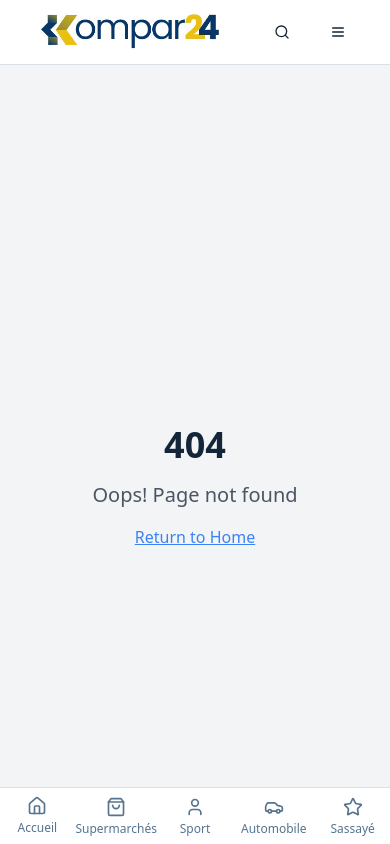
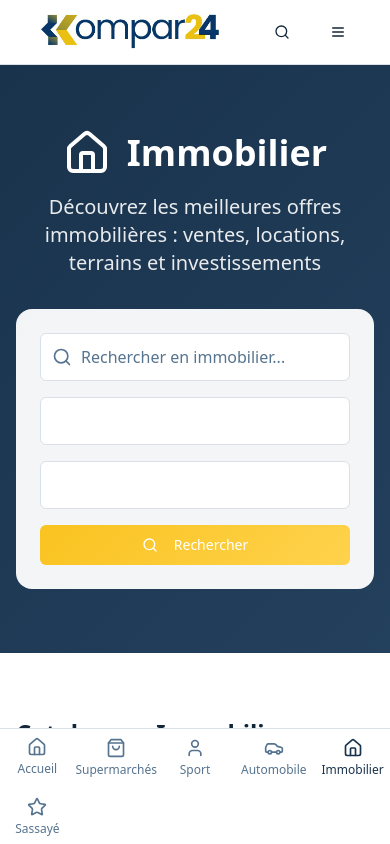
Before and after one commit to kamdemto/kompare24, a React (Vite) app: page /categories/immobilier in a window 390 px wide. Before the commit this address had no page. Shown: the top 844 px of the page. Built offline with nearby package versions, Linux system fonts and the light colour scheme.

Commit message:
Add Immobilier category MVP
Create the "Immobilier" category page and its MVP, including static data and integration into the application.

```diff
--- a/src/App.tsx
+++ b/src/App.tsx
@@ -8,6 +8,7 @@ import CataloguesPage from "./pages/CataloguesPage";
 import SupermarchesPage from "./pages/categories/SupermarchesPage";
 import SportModePage from "./pages/categories/SportModePage";
 import AutomobilePage from "./pages/categories/AutomobilePage";
+import ImmobilierPage from "./pages/categories/ImmobilierPage";
 import SassayePage from "./pages/categories/SassayePage";
 import CommentCaMarchePage from "./pages/CommentCaMarchePage";
 import AProposPage from "./pages/AProposPage";
@@ -39,6 +40,7 @@ const App = () => (
               <Route path="/categories/supermarches" element={<SupermarchesPage />} />
               <Route path="/categories/sport-mode" element={<SportModePage />} />
               <Route path="/categories/automobile" element={<AutomobilePage />} />
+              <Route path="/categories/immobilier" element={<ImmobilierPage />} />
               <Route path="/categories/sassaye" element={<SassayePage />} />
               <Route path="/comment-ca-marche" element={<CommentCaMarchePage />} />
               <Route path="/a-propos" element={<AProposPage />} />
--- a/src/components/ui/hero-section.tsx
+++ b/src/components/ui/hero-section.tsx
@@ -50,6 +50,7 @@ const HeroSection = () => {
                   <SelectItem value="supermarches">Supermarchés</SelectItem>
                   <SelectItem value="sport-mode">Sport & Mode</SelectItem>
                   <SelectItem value="automobile">Automobile</SelectItem>
+                  <SelectItem value="immobilier">Immobilier</SelectItem>
                   <SelectItem value="sassaye">Sassayé</SelectItem>
                 </SelectContent>
               </Select>
--- a/src/components/ui/navigation.tsx
+++ b/src/components/ui/navigation.tsx
@@ -24,6 +24,7 @@ const Navigation = () => {
     { label: 'Supermarchés', href: '/categories/supermarches', icon: ShoppingBag },
     { label: 'Sport & Mode', href: '/categories/sport-mode', icon: User },
     { label: 'Automobile', href: '/categories/automobile', icon: Car },
+    { label: 'Immobilier', href: '/categories/immobilier', icon: Home },
     { label: 'Sassayé', href: '/categories/sassaye', icon: Star },
   ];
 
--- /dev/null
+++ b/src/pages/categories/ImmobilierPage.tsx
@@ -0,0 +1,224 @@
+import React from 'react';
+import { Home, Search, Filter, ArrowRight } from 'lucide-react';
+import { Link } from 'react-router-dom';
+import { Button } from '@/components/ui/button';
+import { Input } from '@/components/ui/input';
+import { Select, SelectContent, SelectItem, SelectTrigger, SelectValue } from '@/components/ui/select';
+import CatalogCard from '@/components/ui/catalog-card';
+
+const ImmobilierPage = () => {
+  // Mock data pour les catalogues immobilier
+  const catalogs = [
+    {
+      id: '1',
+      title: 'Appartements neufs Douala',
+      company: 'Promovente',
+      validUntil: '31/03/2025',
+      imageUrl: '/placeholder.svg',
+      viewCount: 1850,
+      isNew: true,
+      aspectRatio: '9:16' as const
+    },
+    {
+      id: '2',
+      title: 'Villas de luxe Yaoundé',
+      company: 'Century 21',
+      validUntil: '28/02/2025',
+      imageUrl: '/placeholder.svg',
+      viewCount: 1240,
+      aspectRatio: '9:16' as const
+    },
+    {
+      id: '3',
+      title: 'Terrains constructibles',
+      company: 'Tiko Real Estate',
+      validUntil: '15/02/2025',
+      imageUrl: '/placeholder.svg',
+      viewCount: 987,
+      aspectRatio: '9:16' as const
+    },
+    {
+      id: '4',
+      title: 'Bureaux à louer centre-ville',
+      company: 'SOGEA',
+      validUntil: '20/02/2025',
+      imageUrl: '/placeholder.svg',
+      viewCount: 756,
+      aspectRatio: '9:16' as const
+    },
+    {
+      id: '5',
+      title: 'Résidences sécurisées',
+      company: 'Habitat Cameroun',
+      validUntil: '10/03/2025',
+      imageUrl: '/placeholder.svg',
+      viewCount: 623,
+      aspectRatio: '9:16' as const
+    },
+    {
+      id: '6',
+      title: 'Investissement locatif',
+      company: 'Immobilier Plus',
+      validUntil: '25/02/2025',
+      imageUrl: '/placeholder.svg',
+      viewCount: 445,
+      aspectRatio: '9:16' as const
+    }
+  ];
+
+  return (
+    <div className="min-h-screen bg-background">
+      {/* Hero Section */}
+      <section className="bg-gradient-primary text-white py-16">
+        <div className="container px-4">
+          <div className="max-w-4xl mx-auto text-center">
+            <div className="flex items-center justify-center mb-4">
+              <Home className="h-12 w-12 mr-4" />
+              <h1 className="text-4xl md:text-5xl font-bold">Immobilier</h1>
+            </div>
+            <p className="text-xl text-white/90 mb-8">
+              Découvrez les meilleures offres immobilières : ventes, locations, terrains et investissements
+            </p>
+
+            {/* Search & Filters */}
+            <div className="bg-white/95 backdrop-blur-sm rounded-2xl p-6 max-w-3xl mx-auto">
+              <div className="grid grid-cols-1 md:grid-cols-3 gap-4">
+                <div className="relative">
+                  <Search className="absolute left-3 top-1/2 transform -translate-y-1/2 text-muted-foreground h-5 w-5" />
+                  <Input
+                    placeholder="Rechercher en immobilier..."
+                    className="pl-10 h-12 text-foreground"
+                  />
+                </div>
+
+                <Select>
+                  <SelectTrigger className="h-12">
+                    <SelectValue placeholder="Type" />
+                  </SelectTrigger>
+                  <SelectContent>
+                    <SelectItem value="all">Tous les types</SelectItem>
+                    <SelectItem value="vente">Vente</SelectItem>
+                    <SelectItem value="location">Location</SelectItem>
+                    <SelectItem value="terrain">Terrain</SelectItem>
+                    <SelectItem value="commercial">Commercial</SelectItem>
+                  </SelectContent>
+                </Select>
+
+                <Select>
+                  <SelectTrigger className="h-12">
+                    <SelectValue placeholder="Ville" />
+                  </SelectTrigger>
+                  <SelectContent>
+                    <SelectItem value="all">Toutes les villes</SelectItem>
+                    <SelectItem value="douala">Douala</SelectItem>
+                    <SelectItem value="yaounde">Yaoundé</SelectItem>
+                    <SelectItem value="bafoussam">Bafoussam</SelectItem>
+                    <SelectItem value="bamenda">Bamenda</SelectItem>
+                  </SelectContent>
+                </Select>
+              </div>
+
+              <Button className="w-full md:w-auto mt-4 bg-gradient-secondary hover:bg-secondary/90">
+                <Search className="h-4 w-4 mr-2" />
+                Rechercher
+              </Button>
+            </div>
+          </div>
+        </div>
+      </section>
+
+      {/* Catalogs Grid */}
+      <section className="py-16">
+        <div className="container px-4">
+          <div className="flex flex-col md:flex-row justify-between items-start md:items-center mb-8">
+            <div>
+              <h2 className="text-2xl md:text-3xl font-bold text-foreground mb-2">
+                Catalogues Immobilier
+              </h2>
+              <p className="text-muted-foreground">
+                {catalogs.length} catalogues disponibles
+              </p>
+            </div>
+
+            <div className="flex items-center space-x-4 mt-4 md:mt-0">
+              <Select>
+                <SelectTrigger className="w-48">
+                  <Filter className="h-4 w-4 mr-2" />
+                  <SelectValue placeholder="Trier par" />
+                </SelectTrigger>
+                <SelectContent>
+                  <SelectItem value="recent">Plus récents</SelectItem>
+                  <SelectItem value="popular">Plus populaires</SelectItem>
+                  <SelectItem value="price-low">Prix croissant</SelectItem>
+                  <SelectItem value="price-high">Prix décroissant</SelectItem>
+                  <SelectItem value="company">Par agence</SelectItem>
+                </SelectContent>
+              </Select>
+            </div>
+          </div>
+
+          <div className="grid grid-cols-1 md:grid-cols-2 lg:grid-cols-3 xl:grid-cols-4 gap-6">
+            {catalogs.map((catalog) => (
+              <CatalogCard key={catalog.id} {...catalog} />
+            ))}
+          </div>
+
+          {/* Load More */}
+          <div className="text-center mt-12">
+            <Button variant="outline" className="px-8">
+              Charger plus de catalogues
+              <ArrowRight className="h-4 w-4 ml-2" />
+            </Button>
+          </div>
+        </div>
+      </section>
+
+      {/* Popular Agencies */}
+      <section className="py-16 bg-muted/50">
+        <div className="container px-4">
+          <h2 className="text-2xl md:text-3xl font-bold text-center text-foreground mb-8">
+            Agences Immobilières Populaires
+          </h2>
+
+          <div className="grid grid-cols-2 md:grid-cols-3 lg:grid-cols-6 gap-6">
+            {['Promovente', 'Century 21', 'Tiko Real Estate', 'SOGEA', 'Habitat Cameroun', 'Immobilier Plus'].map((agency) => (
+              <Link
+                key={agency}
+                to={`/entreprise/${agency.toLowerCase().replace(/\s+/g, '-')}`}
+                className="group bg-white rounded-xl p-6 text-center hover:shadow-elegant transition-all duration-300 hover:-translate-y-1"
+              >
+                <div className="h-16 bg-gradient-to-br from-primary/10 to-secondary/10 rounded-lg mb-4 flex items-center justify-center">
+                  <Home className="h-8 w-8 text-primary" />
+                </div>
+                <h3 className="font-semibold text-foreground group-hover:text-primary transition-colors text-sm">
+                  {agency}
+                </h3>
+              </Link>
+            ))}
+          </div>
+        </div>
+      </section>
+
+      {/* Call to Action */}
+      <section className="py-16 bg-gradient-secondary text-secondary-foreground">
+        <div className="container px-4 text-center">
+          <h2 className="text-2xl md:text-3xl font-bold mb-4">
+            Vous êtes une agence immobilière ?
+          </h2>
+          <p className="text-lg mb-8 opacity-90">
+            Rejoignez Kompar24 et diffusez vos offres immobilières auprès de milliers de clients potentiels
+          </p>
+          <Button
+            variant="outline"
+            size="lg"
+            className="bg-white text-primary hover:bg-white/90"
+          >
+            Devenir partenaire
+          </Button>
+        </div>
+      </section>
+    </div>
+  );
+};
+
+export default ImmobilierPage;
```
